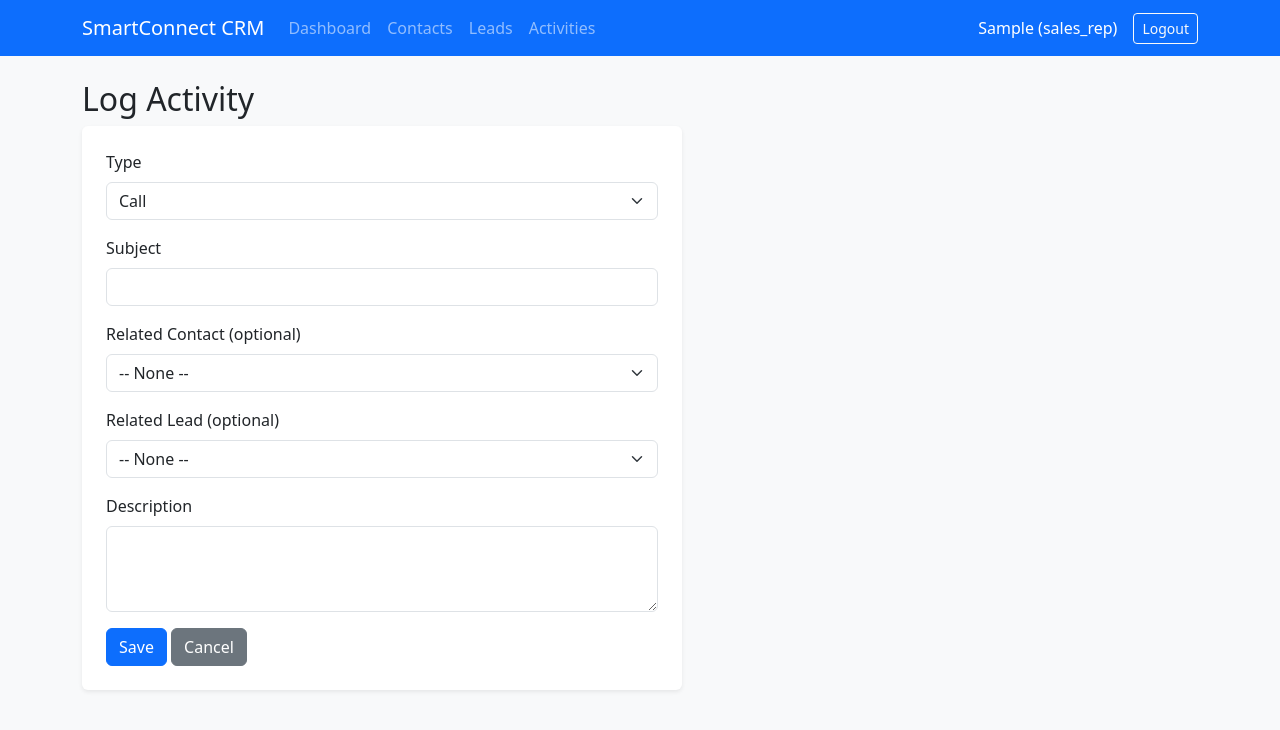
After one commit to bairaboinamanoj5-star/smartconnect-crm, a Flask app: page /activities/new in a window 1280 px wide. The commit adds this page. Shown: the top 730 px of the page. Run offline with Flask 3, Linux system fonts and the light colour scheme; the visitor is signed in with stand-in values (Sample User, id 1); data that the repository does not hold is empty.

Commit message:
Add Activity Tracking module

```diff
--- a/smartconnect-crm/app/__init__.py
+++ b/smartconnect-crm/app/__init__.py
@@ -29,10 +29,12 @@ def create_app():
     from app.routes.dashboard import dashboard_bp
     from app.routes.contacts import contacts_bp
     from app.routes.leads import leads_bp
+    from app.routes.activities import activities_bp
 
     app.register_blueprint(auth_bp)
     app.register_blueprint(dashboard_bp)
     app.register_blueprint(contacts_bp)
     app.register_blueprint(leads_bp)
+    app.register_blueprint(activities_bp)
 
     return app
--- a/smartconnect-crm/app/models.py
+++ b/smartconnect-crm/app/models.py
@@ -79,3 +79,29 @@ class Lead(db.Model):
 
     def __repr__(self):
         return f"<Lead {self.first_name} {self.last_name} ({self.stage})>"
+
+class Activity(db.Model):
+    __tablename__ = "activities"
+
+    id = db.Column(db.Integer, primary_key=True)
+    activity_type = db.Column(
+        db.Enum("Call", "Email", "Meeting", "Note", name="activity_types"),
+        nullable=False,
+    )
+    subject = db.Column(db.String(150), nullable=False)
+    description = db.Column(db.Text, nullable=True)
+    activity_date = db.Column(db.DateTime, default=datetime.utcnow, nullable=False)
+
+    contact_id = db.Column(db.Integer, db.ForeignKey("contacts.id"), nullable=True)
+    contact = db.relationship("Contact", backref=db.backref("activities", lazy=True))
+
+    lead_id = db.Column(db.Integer, db.ForeignKey("leads.id"), nullable=True)
+    lead = db.relationship("Lead", backref=db.backref("activities", lazy=True))
+
+    owner_id = db.Column(db.Integer, db.ForeignKey("users.id"), nullable=False)
+    owner = db.relationship("User", backref=db.backref("activities", lazy=True))
+
+    created_at = db.Column(db.DateTime, default=datetime.utcnow)
+
+    def __repr__(self):
+        return f"<Activity {self.activity_type}: {self.subject}>"
--- /dev/null
+++ b/smartconnect-crm/app/routes/activities.py
@@ -0,0 +1,125 @@
+from flask import Blueprint, render_template, redirect, url_for, flash, request
+from flask_login import login_required, current_user
+from app import db
+from app.models import Activity, Contact, Lead
+
+activities_bp = Blueprint("activities", __name__, url_prefix="/activities")
+
+ACTIVITY_TYPES = ["Call", "Email", "Meeting", "Note"]
+
+
+def _visible_activities_query():
+    if current_user.is_admin():
+        return Activity.query
+    return Activity.query.filter_by(owner_id=current_user.id)
+
+
+def _visible_contacts():
+    if current_user.is_admin():
+        return Contact.query.order_by(Contact.first_name).all()
+    return Contact.query.filter_by(owner_id=current_user.id).order_by(Contact.first_name).all()
+
+
+def _visible_leads():
+    if current_user.is_admin():
+        return Lead.query.order_by(Lead.first_name).all()
+    return Lead.query.filter_by(owner_id=current_user.id).order_by(Lead.first_name).all()
+
+
+@activities_bp.route("/")
+@login_required
+def index():
+    type_filter = request.args.get("type", "").strip()
+    query = _visible_activities_query()
+
+    if type_filter:
+        query = query.filter(Activity.activity_type == type_filter)
+
+    activities = query.order_by(Activity.activity_date.desc()).all()
+    return render_template(
+        "activities_list.html", activities=activities, types=ACTIVITY_TYPES, type_filter=type_filter
+    )
+
+
+@activities_bp.route("/new", methods=["GET", "POST"])
+@login_required
+def new():
+    if request.method == "POST":
+        contact_id = request.form.get("contact_id") or None
+        lead_id = request.form.get("lead_id") or None
+
+        activity = Activity(
+            activity_type=request.form.get("activity_type", "Note"),
+            subject=request.form.get("subject", "").strip(),
+            description=request.form.get("description", "").strip() or None,
+            activity_date=request.form.get("activity_date") or None,
+            contact_id=contact_id,
+            lead_id=lead_id,
+            owner_id=current_user.id,
+        )
+
+        if not activity.subject:
+            flash("Subject is required.", "danger")
+            return redirect(url_for("activities.new"))
+
+        if not activity.activity_date:
+            from datetime import datetime
+            activity.activity_date = datetime.utcnow()
+
+        db.session.add(activity)
+        db.session.commit()
+        flash("Activity logged.", "success")
+        return redirect(url_for("activities.index"))
+
+    return render_template(
+        "activity_form.html", activity=None, types=ACTIVITY_TYPES,
+        contacts=_visible_contacts(), leads=_visible_leads()
+    )
+
+
+@activities_bp.route("/<int:activity_id>/edit", methods=["GET", "POST"])
+@login_required
+def edit(activity_id):
+    activity = Activity.query.get_or_404(activity_id)
+
+    if not current_user.is_admin() and activity.owner_id != current_user.id:
+        flash("You don't have permission to edit that activity.", "danger")
+        return redirect(url_for("activities.index"))
+
+    if request.method == "POST":
+        activity.activity_type = request.form.get("activity_type", "Note")
+        activity.subject = request.form.get("subject", "").strip()
+        activity.description = request.form.get("description", "").strip() or None
+        activity.contact_id = request.form.get("contact_id") or None
+        activity.lead_id = request.form.get("lead_id") or None
+
+        if request.form.get("activity_date"):
+            activity.activity_date = request.form.get("activity_date")
+
+        if not activity.subject:
+            flash("Subject is required.", "danger")
+            return redirect(url_for("activities.edit", activity_id=activity.id))
+
+        db.session.commit()
+        flash("Activity updated.", "success")
+        return redirect(url_for("activities.index"))
+
+    return render_template(
+        "activity_form.html", activity=activity, types=ACTIVITY_TYPES,
+        contacts=_visible_contacts(), leads=_visible_leads()
+    )
+
+
+@activities_bp.route("/<int:activity_id>/delete", methods=["POST"])
+@login_required
+def delete(activity_id):
+    activity = Activity.query.get_or_404(activity_id)
+
+    if not current_user.is_admin() and activity.owner_id != current_user.id:
+        flash("You don't have permission to delete that activity.", "danger")
+        return redirect(url_for("activities.index"))
+
+    db.session.delete(activity)
+    db.session.commit()
+    flash("Activity deleted.", "info")
+    return redirect(url_for("activities.index"))
--- /dev/null
+++ b/smartconnect-crm/app/templates/activity_form.html
@@ -0,0 +1,56 @@
+{% extends "base.html" %}
+{% block title %}{{ "Edit Activity" if activity else "Log Activity" }}{% endblock %}
+{% block content %}
+
+<h2>{{ "Edit Activity" if activity else "Log Activity" }}</h2>
+
+<form method="post" class="bg-white p-4 rounded shadow-sm" style="max-width: 600px;">
+  <div class="mb-3">
+    <label class="form-label">Type</label>
+    <select name="activity_type" class="form-select">
+      {% for t in types %}
+        <option value="{{ t }}" {% if activity and activity.activity_type == t %}selected{% endif %}>{{ t }}</option>
+      {% endfor %}
+    </select>
+  </div>
+
+  <div class="mb-3">
+    <label class="form-label">Subject</label>
+    <input type="text" name="subject" class="form-control" required
+           value="{{ activity.subject if activity else '' }}">
+  </div>
+
+  <div class="mb-3">
+    <label class="form-label">Related Contact (optional)</label>
+    <select name="contact_id" class="form-select">
+      <option value="">-- None --</option>
+      {% for c in contacts %}
+        <option value="{{ c.id }}" {% if activity and activity.contact_id == c.id %}selected{% endif %}>
+          {{ c.first_name }} {{ c.last_name }}
+        </option>
+      {% endfor %}
+    </select>
+  </div>
+
+  <div class="mb-3">
+    <label class="form-label">Related Lead (optional)</label>
+    <select name="lead_id" class="form-select">
+      <option value="">-- None --</option>
+      {% for l in leads %}
+        <option value="{{ l.id }}" {% if activity and activity.lead_id == l.id %}selected{% endif %}>
+          {{ l.first_name }} {{ l.last_name }}
+        </option>
+      {% endfor %}
+    </select>
+  </div>
+
+  <div class="mb-3">
+    <label class="form-label">Description</label>
+    <textarea name="description" class="form-control" rows="3">{{ activity.description if activity else '' }}</textarea>
+  </div>
+
+  <button type="submit" class="btn btn-primary">Save</button>
+  <a href="{{ url_for('activities.index') }}" class="btn btn-secondary">Cancel</a>
+</form>
+
+{% endblock %}
--- a/smartconnect-crm/app/templates/base.html
+++ b/smartconnect-crm/app/templates/base.html
@@ -17,6 +17,7 @@
           <li class="nav-item"><a class="nav-link" href="{{ url_for('dashboard.index') }}">Dashboard</a></li>
           <li class="nav-item"><a class="nav-link" href="{{ url_for('contacts.index') }}">Contacts</a></li>
           <li class="nav-item"><a class="nav-link" href="{{ url_for('leads.index') }}">Leads</a></li>
+          <li class="nav-item"><a class="nav-link" href="{{ url_for('activities.index') }}">Activities</a></li>
         </ul>
         <span class="navbar-text text-white me-3">
           {{ current_user.first_name }} ({{ current_user.role }})
```
Also changed, not shown: smartconnect-crm/app/templates/activities_list.html (added, +65 -0 lines).
